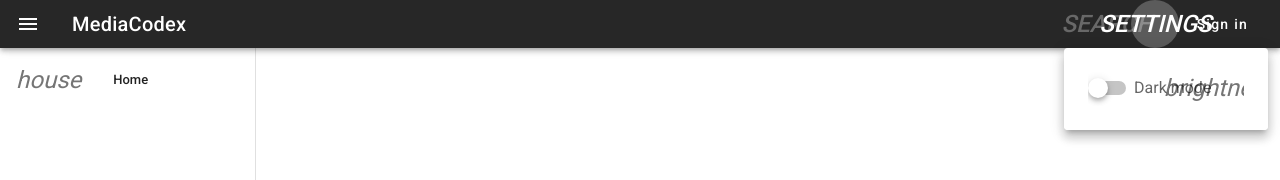
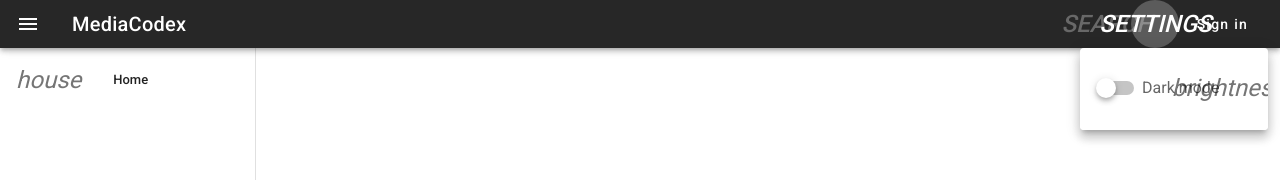
Before and after one commit to MediaCodex/website, a Nuxt app: page / in a window 1280 px wide. Both pictures are taken after a click on the button "SETTINGS". Shown: the top 180 px of the page. Built offline with nearby package versions, Linux system fonts and the light colour scheme.

Commit message:
fix toggle clipping

```diff
--- a/src/components/navbar/settings.vue
+++ b/src/components/navbar/settings.vue
@@ -5,16 +5,14 @@
         <v-icon>settings</v-icon>
       </v-btn>
     </template>
-    <v-list class="px-2">
+    <v-list>
       <v-list-item>
-        <v-list-item-title>
         <v-switch
           v-model="$vuetify.theme.dark"
           append-icon="brightness_4"
           :label="$t('settings.darkmode')"
           primary
         />
-        </v-list-item-title>
       </v-list-item>
     </v-list>
   </v-menu>
```
Lines whose indentation alone changed are shown as unchanged.
